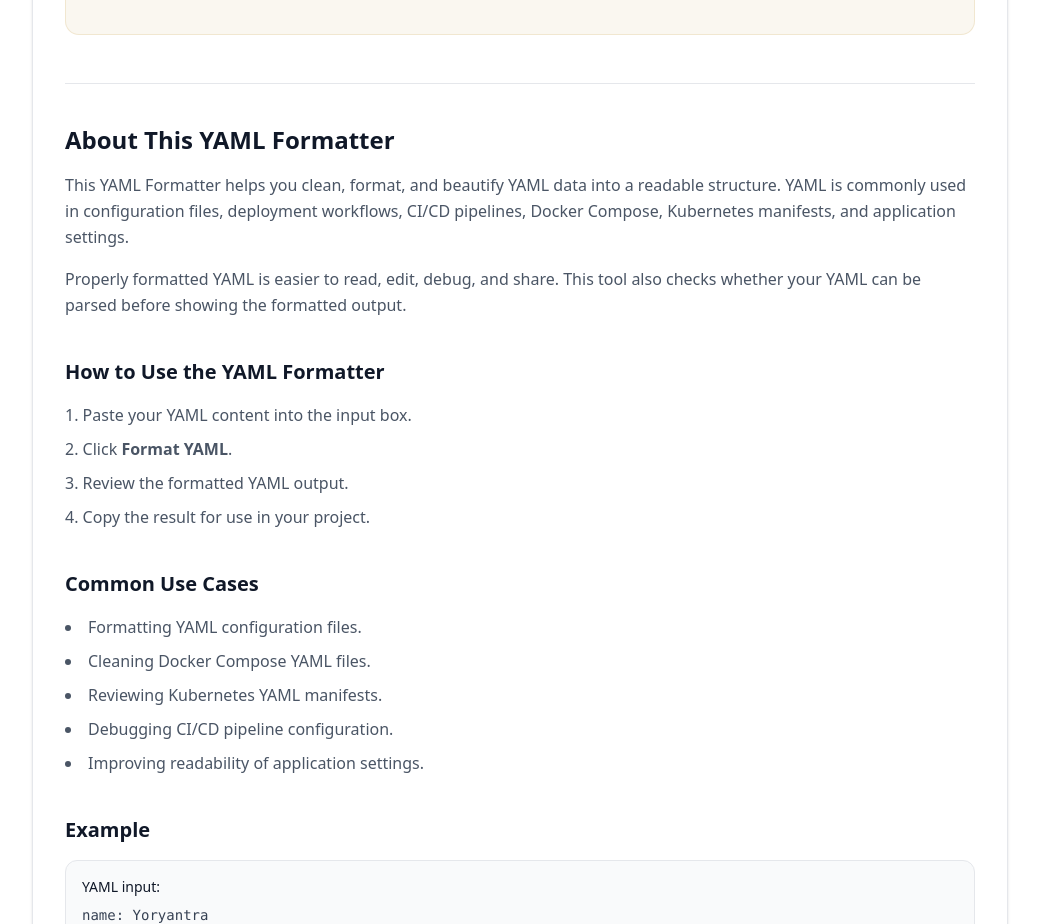
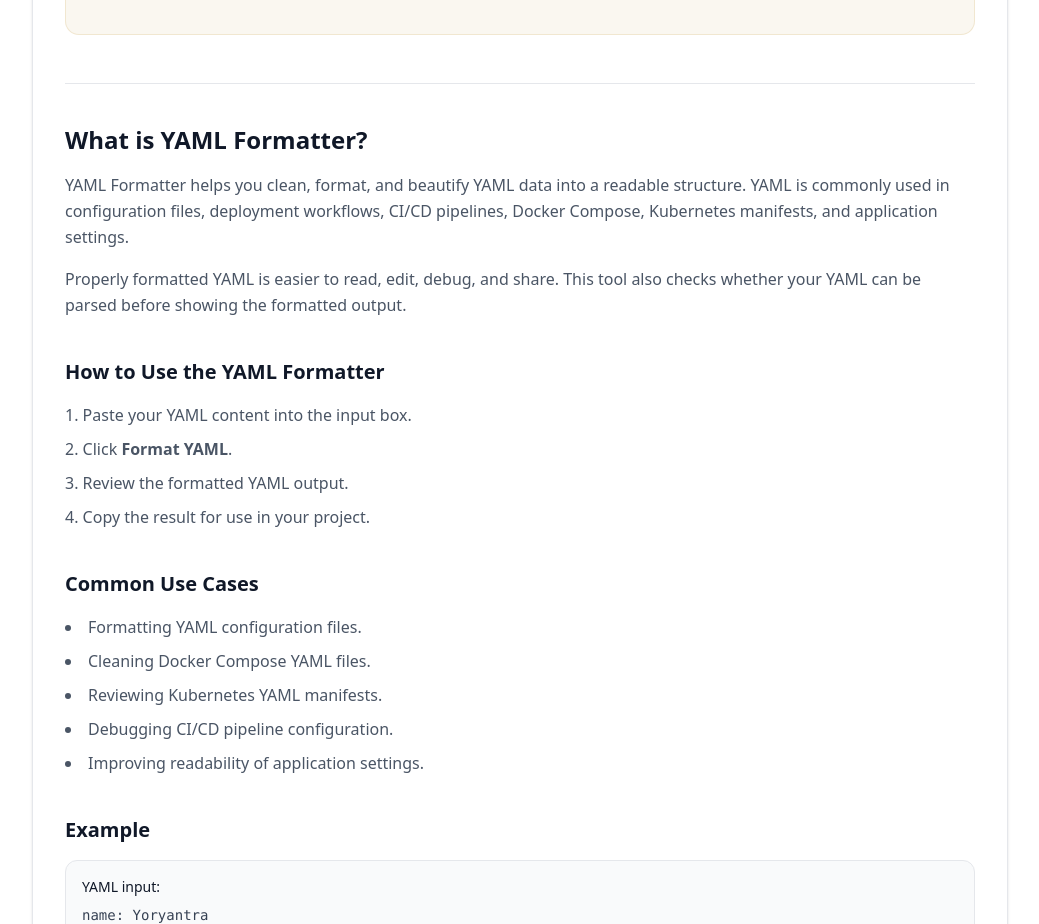
Before and after one commit to vaarunsonawwane-ops/yoryantra-new, a Next.js app: page /tools/yaml-formatter in a window 1280 px wide. Shown: the part 980-1904 px from the top of the page, without its empty margins (120-1159 px from the left). Built offline with nearby package versions, Linux system fonts and the light colour scheme.

Commit message:
Yaml formatter ToolClient.tsx

```diff
--- a/app/tools/yaml-formatter/ToolClient.tsx
+++ b/app/tools/yaml-formatter/ToolClient.tsx
@@ -92,11 +92,11 @@ export default function ToolClient() {
       <section className="mt-12 border-t border-gray-200 pt-10 space-y-10">
         <div>
           <h2 className="text-2xl font-semibold text-gray-900">
-            About This YAML Formatter
+            What is YAML Formatter?
           </h2>
 
           <p className="mt-4 text-gray-600 leading-relaxed">
-            This YAML Formatter helps you clean, format, and beautify YAML data
+            YAML Formatter helps you clean, format, and beautify YAML data
             into a readable structure. YAML is commonly used in configuration
             files, deployment workflows, CI/CD pipelines, Docker Compose,
             Kubernetes manifests, and application settings.
```
